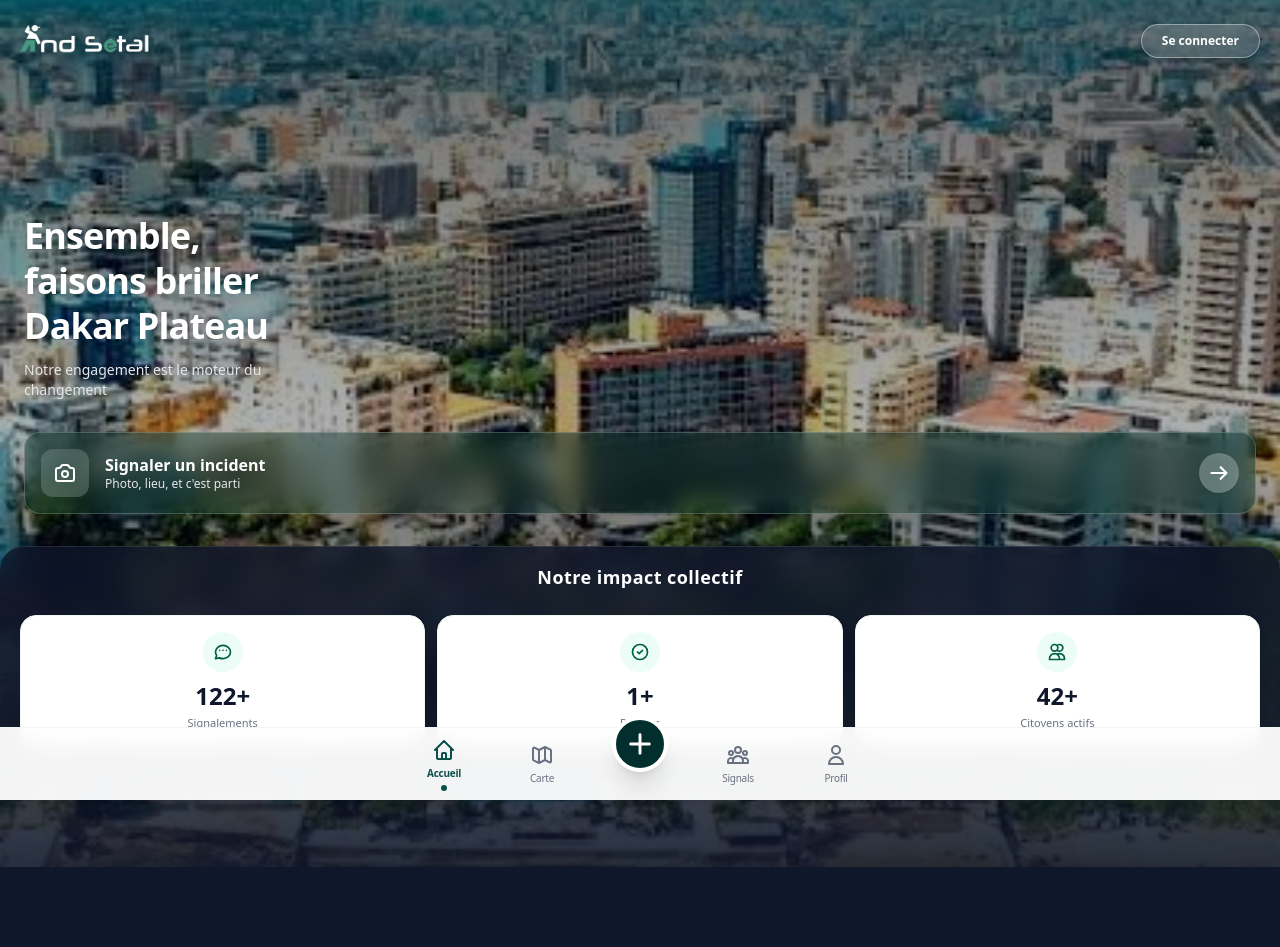
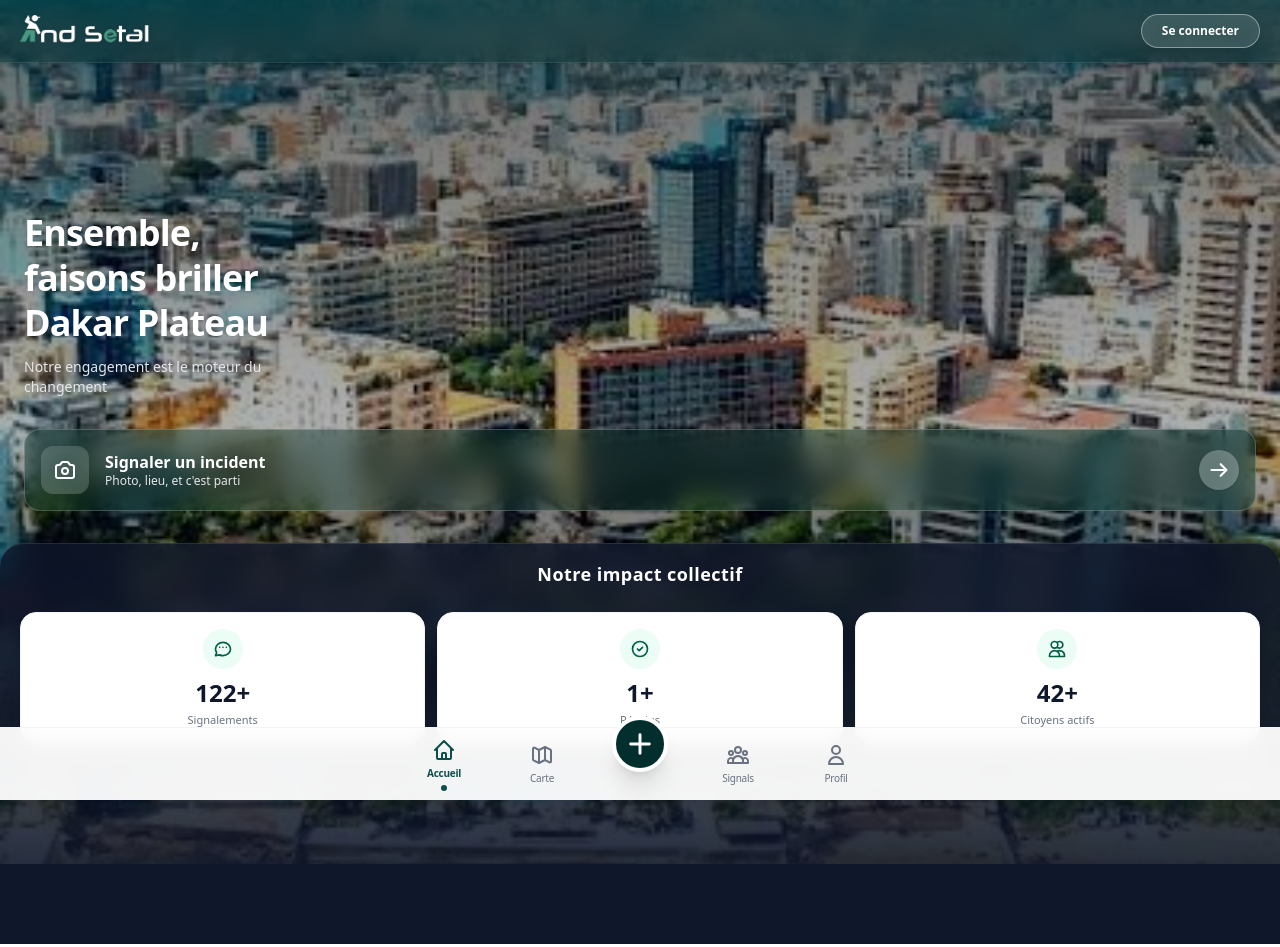
Before and after one commit to AndeSetale/AndeSetal_Frontend, an Angular app: page /mobile in a window 1280 px wide. Built offline with nearby package versions, Linux system fonts and the light colour scheme.

Commit message:
style(citoyen): ajout du fond transparent glassmorphism au header de la page d'accueil

```diff
--- a/src/app/features/citoyen/accueil/accueil.html
+++ b/src/app/features/citoyen/accueil/accueil.html
@@ -11,8 +11,8 @@
     <div class="absolute inset-0 bg-gradient-to-b from-black/60 via-black/30 to-slate-900/90"></div>
   </div>
 
-  <!-- Contenu Supérieur (Header) avec Logo officiel et Bouton Se Connecter -->
-  <header class="relative z-10 px-5 pt-6 pb-2 flex items-center justify-between">
+  <!-- Contenu Supérieur (Header) avec fond transparent Glassmorphism -->
+  <header class="relative z-10 px-5 py-3.5 flex items-center justify-between bg-teal-950/40 backdrop-blur-md border-b border-white/10 shadow-sm">
     <!-- Logo Andë Sétal depuis public/logo/logo-and-setal.png -->
     <a routerLink="/mobile" class="flex items-center">
       <img
```
